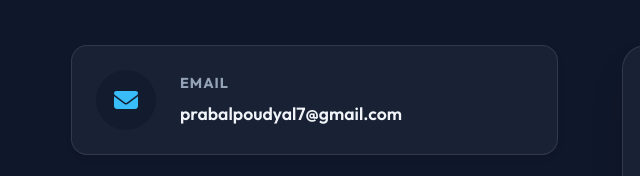
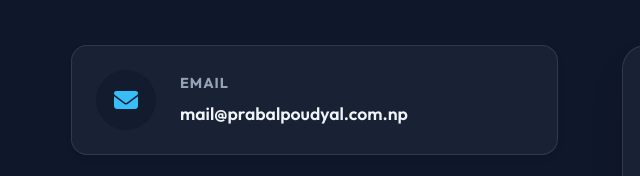
Before and after one commit to beingprbl/portfolio-website, a plain HTML site: page index.html in a window 1280 px wide. Shown: the part 3134-3310 px from the top of the page, 1-641 px from the left. Drawn offline with nearby package versions, Linux system fonts and the light colour scheme; a web font is replaced by a local one.

Commit message:
Update index.html

```diff
--- a/index.html
+++ b/index.html
@@ -209,7 +209,7 @@
                                 <div class="icon-box"><i class="fa-solid fa-envelope"></i></div>
                                 <div class="info-content">
                                     <h3>Email</h3>
-                                    <p>prabalpoudyal7@gmail.com</p>
+                                    <p>mail@prabalpoudyal.com.np</p>
                                 </div>
                             </div>
                             <div class="contact-item">
```
